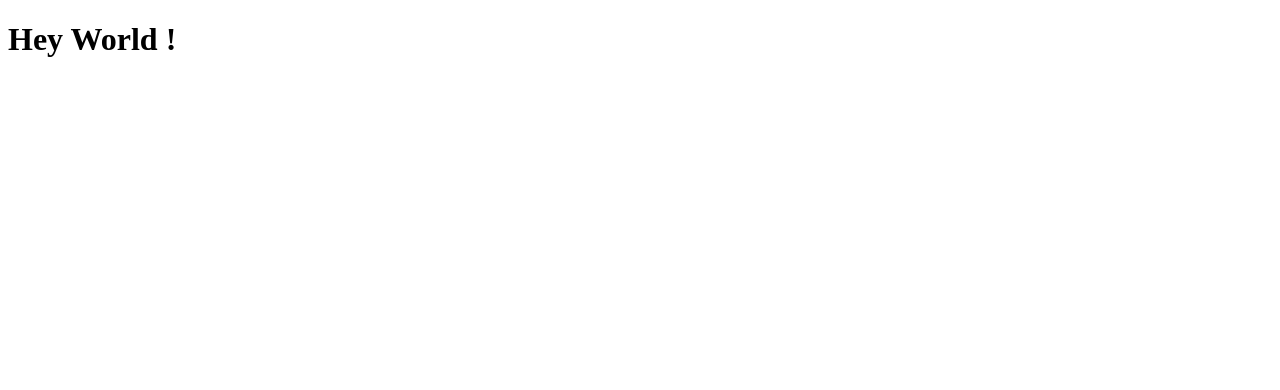
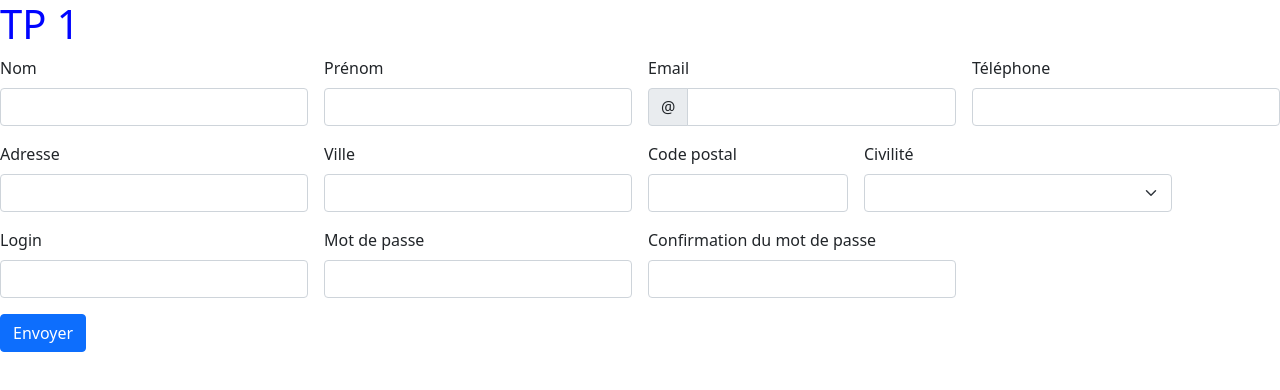
Before and after one commit to Julien-Treuschel/TP01-TREUSCHEL-Julien, a plain HTML site: page index.html in a window 1280 px wide. Drawn offline with nearby package versions, Linux system fonts and the light colour scheme.

Commit message:
2e commit

```diff
--- a/index.html
+++ b/index.html
@@ -1,11 +1,87 @@
 <!DOCTYPE html>
 <head>
+    <meta charset="utf-8"/>
+    <link href="https://cdn.jsdelivr.net/npm/bootstrap@5.0.0-beta2/dist/css/bootstrap.min.css" rel="stylesheet" integrity="sha384-BmbxuPwQa2lc/FVzBcNJ7UAyJxM6wuqIj61tLrc4wSX0szH/Ev+nYRRuWlolflfl" crossorigin="anonymous">
+    <link rel="stylesheet" href="style.css">
+    <script type="text/javascript" src="https://code.jquery.com/jquery-1.12.0.min.js"></script>
+</head>
 
-</head>
 <body>
-	<div id="main">
-		<h1>Hey World !</h1>
-	</div>
+	<div class="main">
+		<h1>TP 1</h1>
+    </div>
+
+    <form class="row g-3">
+        <div class="col-md-3">
+          <label for="name" class="form-label">Nom</label>
+          <input type="text" class="form-control" id="name" required>
+        </div>
+        <div class="col-md-3">
+          <label for="prenom" class="form-label">Prénom</label>
+          <input type="text" class="form-control" id="prenom" required>
+        </div>
+        <div class="col-md-3">
+          <label for="email" class="form-label">Email</label>
+          <div class="input-group">
+            <span class="input-group-text" id="inputGroupPrepend2">@</span>
+            <input type="email" class="form-control" id="email" required>
+          </div>
+        </div>
+        <div class="col-md-3">
+            <label for="tel" class="form-label">Téléphone</label>
+            <input type="tel" class="form-control" id="tel" required>
+        </div>
+        <div class="col-md-3">
+            <label for="adresse" class="form-label">Adresse</label>
+            <input type="text" class="form-control" id="adresse" required>
+        </div>
+        <div class="col-md-3">
+          <label for="ville" class="form-label">Ville</label>
+          <input type="text" class="form-control" id="ville" required>
+        </div>
+        <div class="col-md-2">
+          <label for="code-postal" class="form-label">Code postal</label>
+          <input type="text" class="form-control" id="code-postal" required>
+        </div>
+        <div class="col-md-3">
+            <label for="civilite" class="form-label">Civilité</label>
+            <select class="form-select" id="civilite" required>
+              <option selected disabled value=""></option>
+                  <option>M</option>
+                  <option>Mme</option>
+            </select>
+        </div>
+        <div class="col-md-3">
+            <label for="login" class="form-label">Login</label>
+            <input type="text" class="form-control" id="login" required>
+        </div>
+        <div class="col-md-3">
+            <label for="mdp" class="form-label">Mot de passe</label>
+            <input type="password" class="form-control" id="mdp" required>
+        </div>
+        <div class="col-md-3">
+            <label for="mdp-confirmation" class="form-label">Confirmation du mot de passe</label>
+            <input type="password" class="form-control" id="mdp-confirmation" required>
+        </div>
+        <div class="col-12">
+          <button onclick="VerifMdp();" class="btn btn-primary" type="submit">Envoyer</button>
+        </div>
+      </form>
+
+<script>
+    function VerifMdp()
+{
+    var mdp1 = document.getElementById('mdp').value;
+    var mdp2 = document.getElementById('mdp-confirmation').value;
+
+    if(mdp1 === mdp2)
+    {
+
+    }
+    else return window.alert("Les mots de passe ne correpondent pas !");
+};
+</script>
+
 </body>
 
 </html>
--- /dev/null
+++ b/style.css
@@ -0,0 +1,3 @@
+.main {
+    color: hsl(239, 100%, 50%);
+}
```
